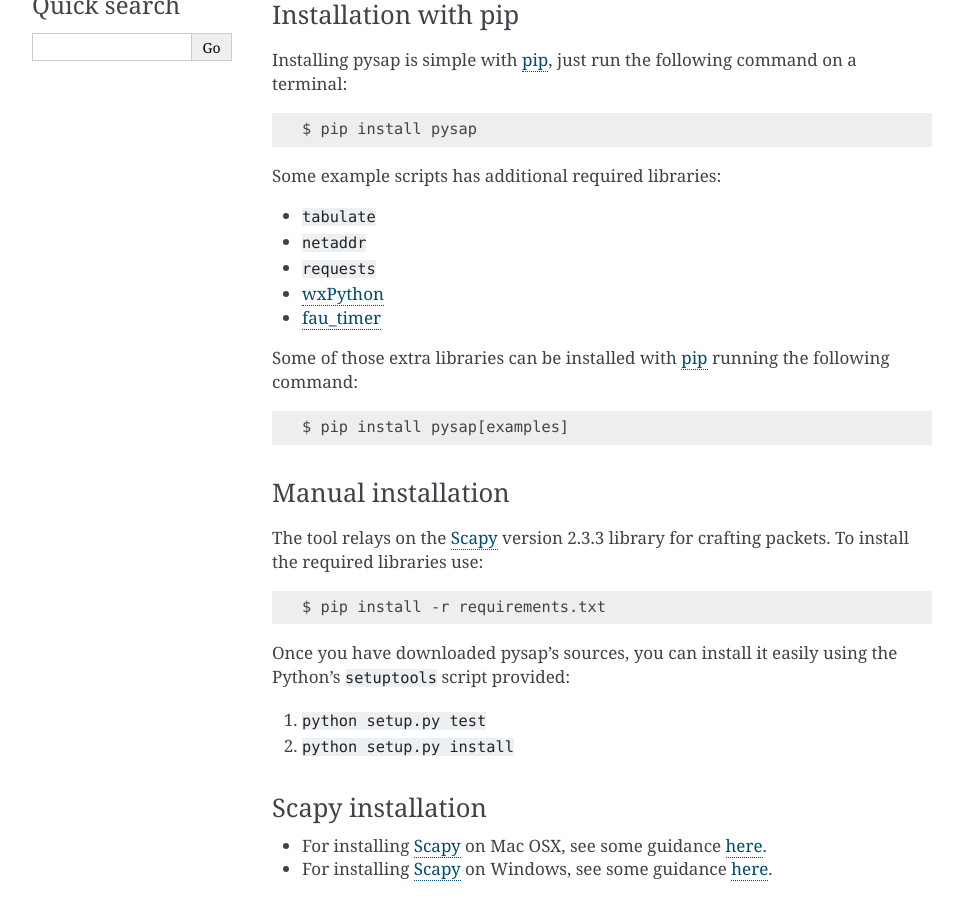
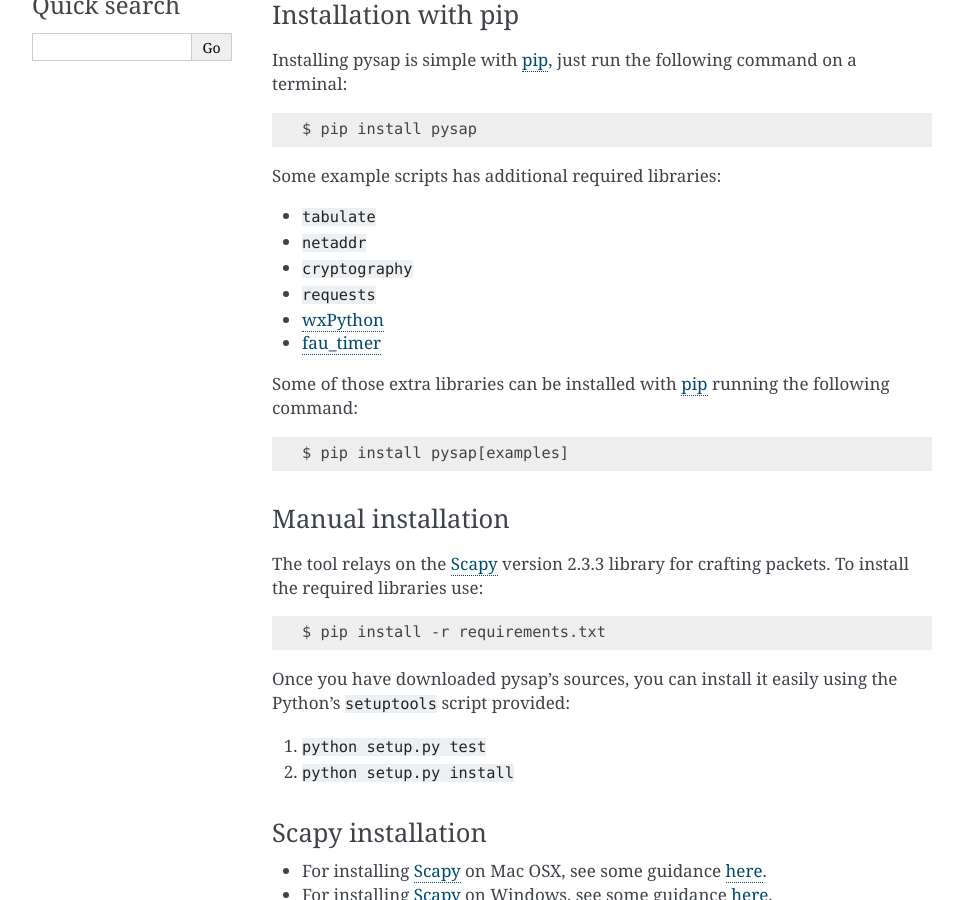
Before and after one commit to OWASP/pysap, a Sphinx documentation site: the page built from docs/user/index.rst, in a window 1280 px wide and 900 px high, scrolled down 320 px. Shown: the whole window, without its empty margins (148-1111 px from the left). Built offline with Sphinx 7.4.7, drawn with Linux system fonts in a browser that asks for light colours; pages that are not in the unit, such as notebooks, are missing from menus.

Commit message:
Adding Cryptography as optional requirement on docs

```diff
--- a/docs/user/index.rst
+++ b/docs/user/index.rst
@@ -27,6 +27,7 @@ Some example scripts has additional required libraries:
 
 - ``tabulate``
 - ``netaddr``
+- ``cryptography``
 - ``requests``
 - `wxPython <https://www.wxpython.org/>`_
 - `fau_timer <https://github.com/seecurity/mona-timing-lib>`_
```
